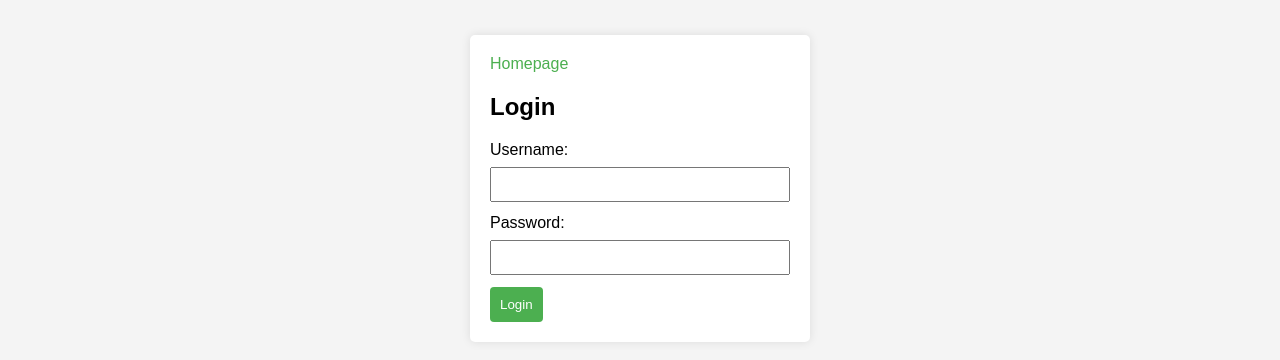
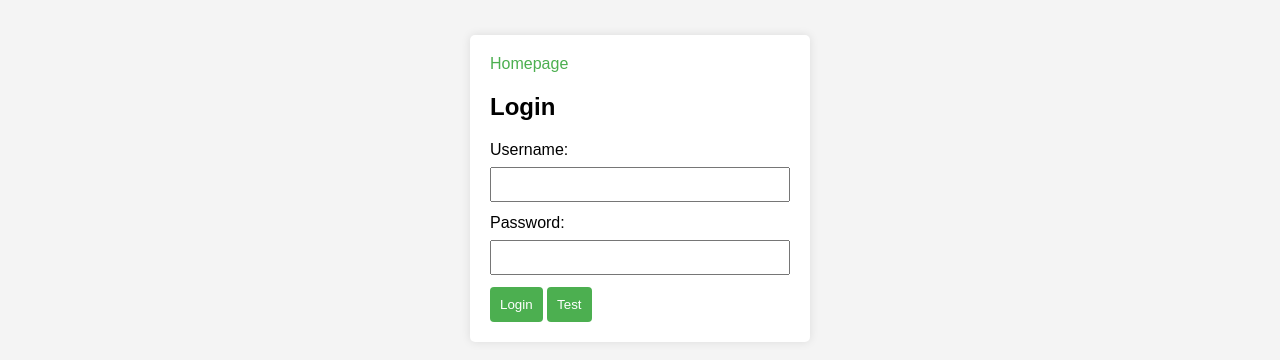
Before and after one commit to anandhulk/scanBehindLogin, a plain HTML site: page index.html in a window 1280 px wide. Both pictures are taken after a click on the link "Login". Shown: the part 198-558 px from the top of the page. Drawn offline with Linux system fonts and the light colour scheme.

Commit message:
Update index.html

```diff
--- a/index.html
+++ b/index.html
@@ -127,6 +127,7 @@
         <input type="password" id="password" name="password" required />
 
         <button type="button" id="submit" data-tag="submit" onclick="login()">Login</button>
+        <button id=""dummy>Test</button>
       </form>
     </div>
     <script>
```
